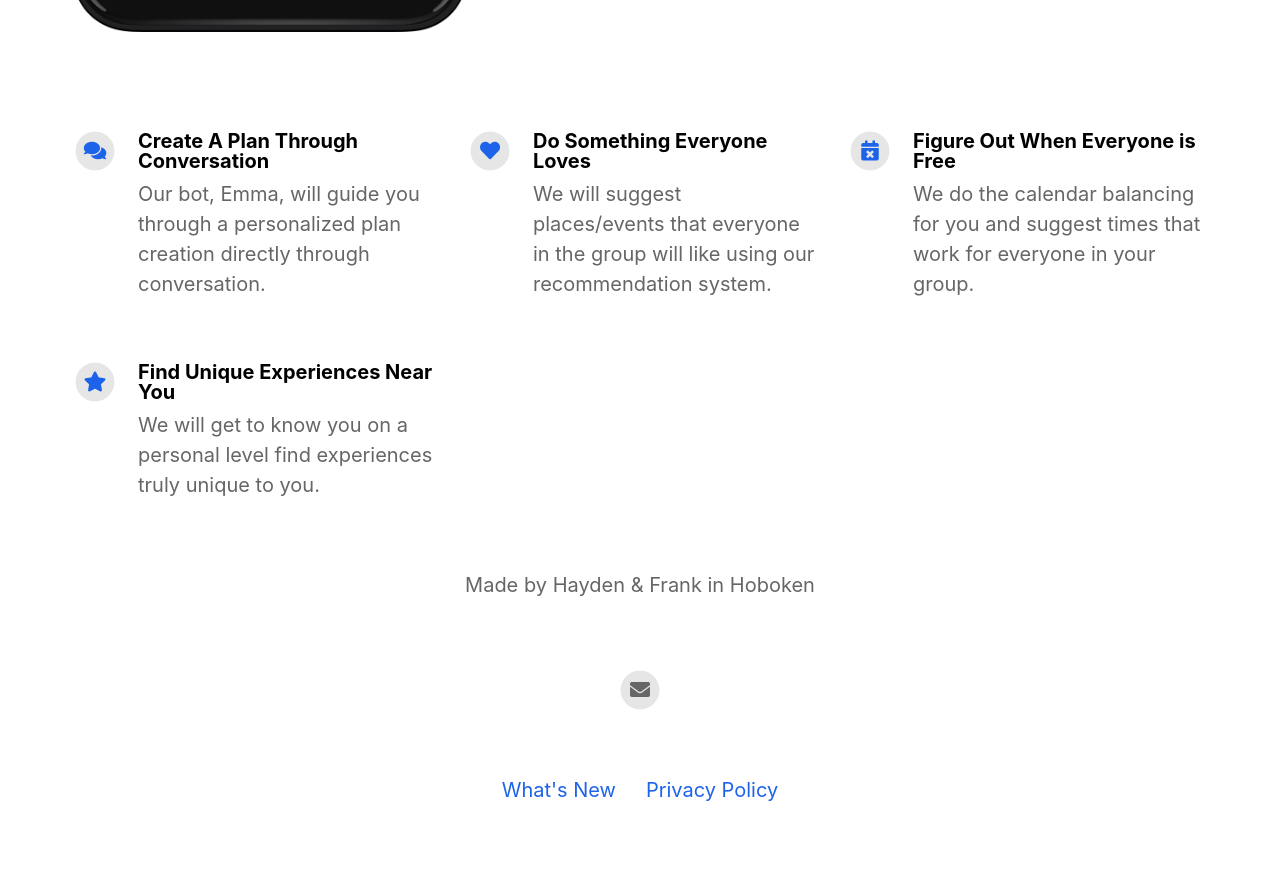
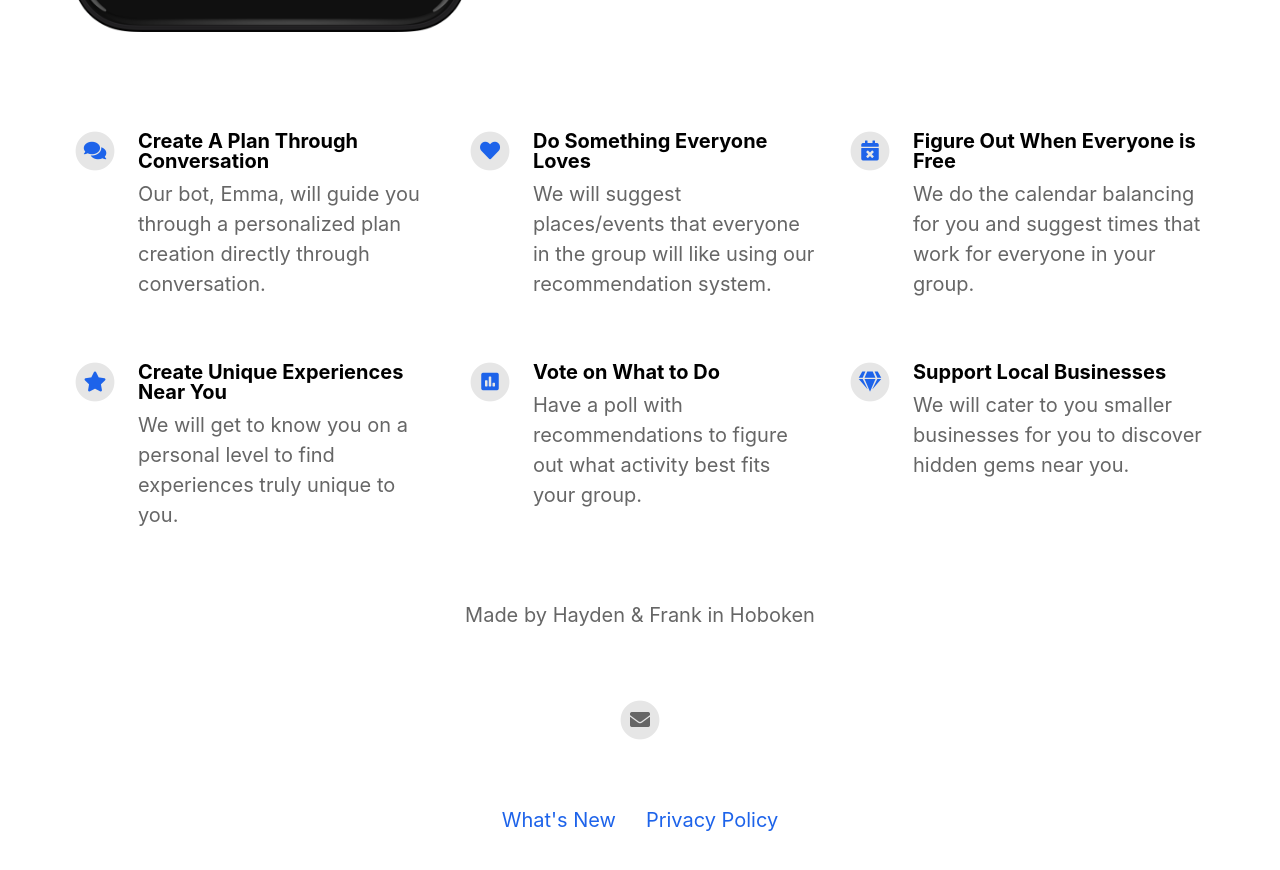
Before and after one commit to exire-ai/exire-ai.github.io, a Jekyll site: the page built from index.html, in a window 1280 px wide and 900 px high, scrolled down 953 px. Shown: the top 870 px of the window. Built offline with Jekyll 4.4.1, drawn with Linux system fonts in a browser that asks for light colours; nearby versions of some CDN libraries.

Commit message:
more copy

```diff
--- a/_config.yml
+++ b/_config.yml
@@ -46,17 +46,17 @@ features                                  :
     description                           : We do the calendar balancing for you and suggest times that work for everyone in your group.
     fontawesome_icon_name                 : calendar-times
 
-  - title                                 : Find Unique Experiences Near You
-    description                           : We will get to know you on a personal level find experiences truly unique to you.
+  - title                                 : Create Unique Experiences Near You
+    description                           : We will get to know you on a personal level to find experiences truly unique to you.
     fontawesome_icon_name                 : star
 
-  - title                                 : # Easy to Tweak
-    description                           : # Tweak accent color, images, icons and transparency via the _config.yml file. No HTML/CSS needed.
-    fontawesome_icon_name                 : # adjust
+  - title                                 : Vote on What to Do
+    description                           : Have a poll with recommendations to figure out what activity best fits your group.
+    fontawesome_icon_name                 : poll
 
-  - title                                 : # Feature List
-    description                           : # Add features (like this one) to your site via the _config.yml file. No HTML/CSS needed.
-    fontawesome_icon_name                 : # star
+  - title                                 : Support Local Businesses
+    description                           : We will cater to you smaller businesses for you to discover hidden gems near you.
+    fontawesome_icon_name                 : gem
 
   - title                                 : # Smart App Banner
     description                           : # Display a smart app banner on iOS devices.
```
